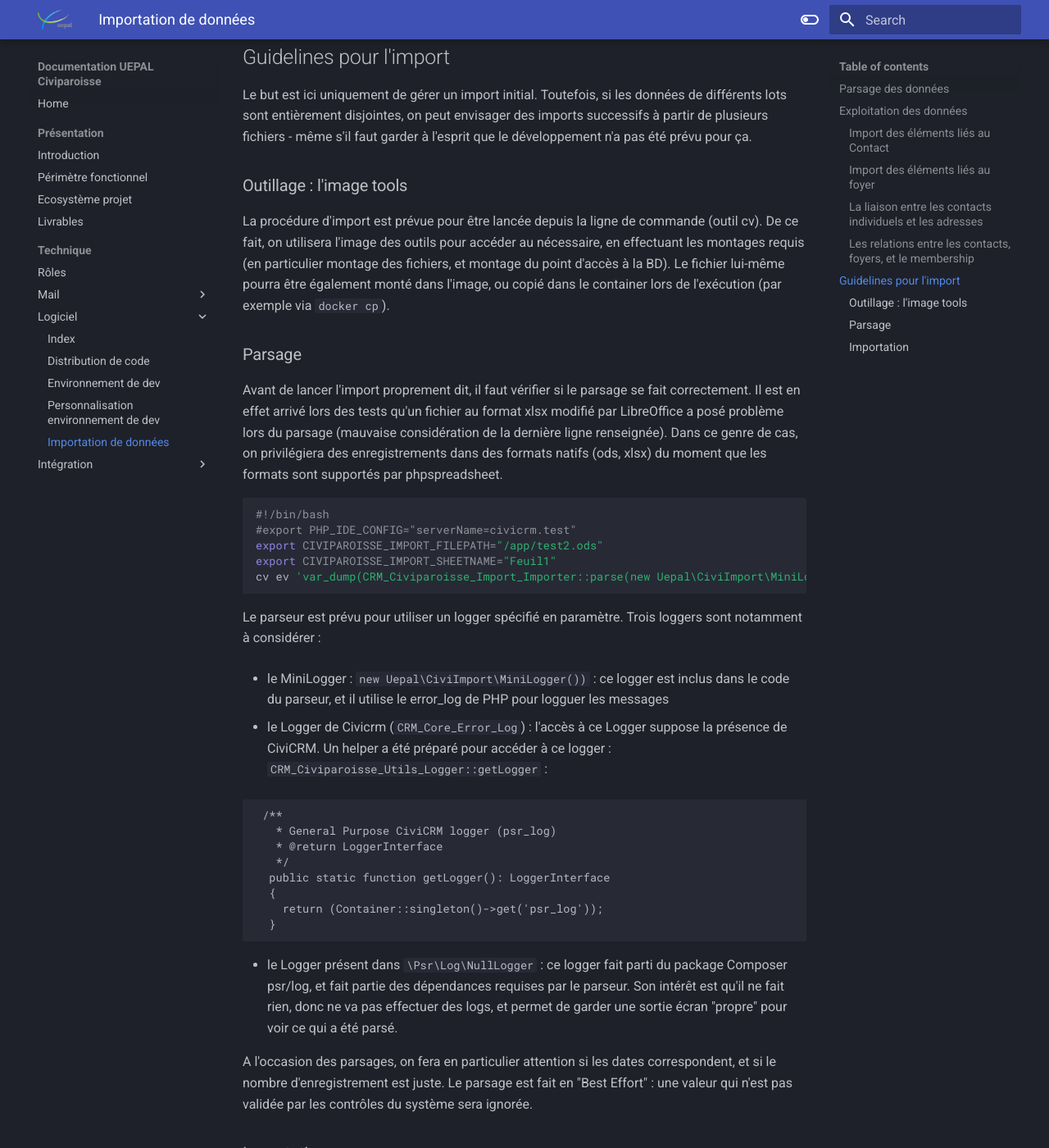
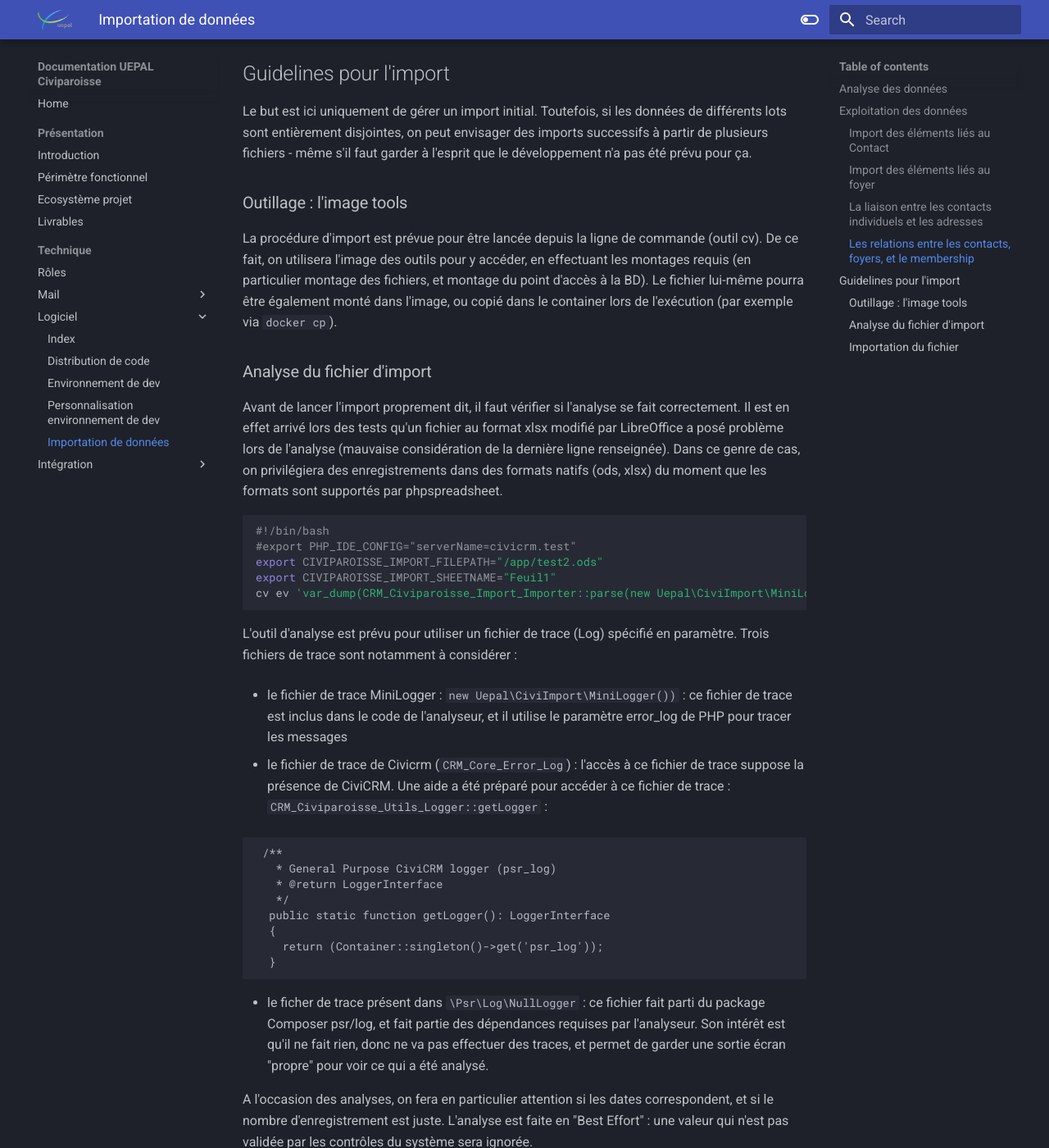
Before and after one commit to UEPAL-Civiparoisse-Documentation/UEPAL-Civiparoisse-Documentation.github.io, an MkDocs documentation site: the page built from docs/TECHNIQUE/LOGICIEL/importation.md, in a window 1280 px wide and 1400 px high, scrolled down 8317 px. Shown: the whole window at 82% size. Built offline with MkDocs 1.6.1 and Material for MkDocs 9.7.7, drawn with Linux system fonts in a browser that asks for light colours; some of the changed text lies outside the part shown.

Commit message:
Update importation.md
Modification de la documentation pour utiliser des termes moins techniques pour la compréhension de tous. Je vais compléter la documenttation en même temps que je fais les tests pour rependre les éléments du SharePoint.

````diff
--- a/docs/TECHNIQUE/LOGICIEL/importation.md
+++ b/docs/TECHNIQUE/LOGICIEL/importation.md
@@ -2,20 +2,20 @@
 
 Civiparoisse a besoin de données pour pouvoir rendre service aux paroisses. Les données initiales ont été collectées et stockées dans un fichier excel ad-hoc, dont le format est décrit dans un document tiers. Deux étapes sont nécessaires pour importer les données : parser le fichier excel, puis exploiter les données.
 
-## Parsage des données
+## Analyse des données
 
-Le parsage du fichier excel peut être effectué grâce à la librairie phpoffice/phpspreadsheet, qui est une dépendance (récente) de CiviCRM. Les données parsées correspondent à une partie d'une pseudo-table globale de connaissances sur les paroissiens.
+L'analyse du fichier excel peut être effectué grâce à la librairie phpoffice/phpspreadsheet, qui est une dépendance (récente) de CiviCRM. Les données analysées correspondent à une partie d'une pseudo-table globale de connaissances sur les paroissiens.
 
-Il a semblé judicieux de mettre le code relatif au parsage des données dans une bibliothèque séparée, afin de pouvoir éventuellement réutiliser le code de parsage pour une validation du fichier Excel hors CiviCRM.
+Il a semblé judicieux de mettre le code relatif à l'analyse des données dans une bibliothèque séparée, afin de pouvoir éventuellement réutiliser le code de cette analyse pour une validation du fichier Excel hors CiviCRM.
 
-Le parsage est conceptuellement simple : on crée des parseurs de colonnes issus d'une même classe abstraite pour analyser les différents cellules d'une ligne de données, et on met les résultats du parsage dans une structure de données.
+L'analyse est conceptuellement simple : on crée des noms de règles d'analyses sous forme de colonnes issus d'une même classe abstraite pour analyser les différents cellules d'une ligne de données, et on met les résultats de l'analyse dans une structure de données.
 
-Parser une ligne consiste donc à exécuter l'ensemble des parseurs disponibles.
+Analyser une ligne consiste donc à exécuter l'ensemble des règles d'analyses disponibles.
 
-Le code prévoit des contrôles sur les données ; une donnée jugée invalide est ignorée. Les contrôles similaires (par exemple sur la casse, ou sur des expressions rationnelles) sont implémentées dans des classes abstraites qui découlent du parseur principal afin de factoriser le code.
+Le code prévoit des contrôles sur les données ; une donnée jugée invalide est ignorée. Les contrôles similaires (par exemple sur la casse, ou sur des expressions rationnelles) sont implémentées dans des classes abstraites qui découlent des règles d'analyses principales afin de factoriser le code.
 
 
-On liste en-dessous les parseurs, et les contrôles effectués. On arrive à déduire du nom du parseur le champ concerné du fichier Excel. En plus des champs proprement dit, on récupère égalemement le numéro de ligne. Celui-ci pourra éventuellement être utile pour les logs de message d'erreur.
+On liste en-dessous les règles d'analyses, et les contrôles effectués. On arrive à déduire du nom de la règle d'analyse le champ concerné du fichier Excel. En plus des champs proprement dit, on récupère égalemement le numéro de ligne. Celui-ci pourra éventuellement être utile pour les fichiers de trace des messages d'erreurs.
 
 !!! bug
     Remarque globale pour tous les parsers "Oui/Non" : vérifier que Excel renvoie bien Oui/Non, et pas Vrai/Faux
@@ -26,33 +26,33 @@
 !!! bug
     Téléphones : on peut avoir des numéros à l'étranger (Allemagne, Suisse, ...)
 
-|Parseur|Contrôle|
+|Nom de la règle|Contrôle|
 |-----|-----|
-|AdresseLigne1Parser|Ne pas matcher la chaîne vide (Regex : `'/^[[:space:]]*$/'`)|
-|AdresseLigne2Parser|Ne pas matcher la chaîne vide (Regex : `'/^[[:space:]]*$/'`)|
-|AdresseLigne3Parser|Ne pas matcher la chaîne vide (Regex : `'/^[[:space:]]*$/'`)|
+|AdresseLigne1Parser|Ne pas analyser une chaîne vide (Regex : `'/^[[:space:]]*$/'`)|
+|AdresseLigne2Parser|Ne pas analyser une chaîne vide (Regex : `'/^[[:space:]]*$/'`)|
+|AdresseLigne3Parser|Ne pas analyser une chaîne vide (Regex : `'/^[[:space:]]*$/'`)|
 |AdulteParser|Doit correspondre soit à la chaîne `'Oui'` soit à la chaîne `'Non'`|
 |CiviliteParser|Doit correspondre soit à la chaîne `'M.'` soit à la chaîne `'Mme'`|
-|CodePostalParser|Doit matcher `'/^([[:upper:]]+-)?[0-9]{5}$/'`|
-|DateNaissanceParser|Doit être parsable avec le format DateTime `'d/m/Y|'`|
-|DiversParser|Ne pas matcher la chaîne vide (Regex : `'/^[[:space:]]*$/'`)|
+|CodePostalParser|Doit correspondre à 5 chiffres `'/^([[:upper:]]+-)?[0-9]{5}$/'`|
+|DateNaissanceParser|Doit correspondre au format DateTime `'d/m/Y|'`|
+|DiversParser|Ne pas analyser une chaîne vide (Regex : `'/^[[:space:]]*$/'`)|
 |ElecteurParser|Doit correspondre soit à la chaîne `'Oui'` soit à la chaîne `'Non'`|
 |EmailAutreParser|Doit passer avec `filter_var` avec `FILTER_VALIDATE_EMAIL` |
 |EmailPriveParser|Doit passer avec `filter_var` avec `FILTER_VALIDATE_EMAIL`|
 |EnfantParser|Doit correspondre soit à la chaîne `'Oui'` soit à la chaîne `'Non'`|
-|FoyerAppartenanceParser|Ne pas matcher la chaîne vide (Regex : `'/^[[:space:]]*$/'`)|
-|LieuNaissanceParser|Ne pas matcher la chaîne vide (Regex : `'/^[[:space:]]*$/'`)|
-|NomConjointParser|Ne pas matcher la chaîne vide (Regex : `'/^[[:space:]]*$/'`)|
-|NomNaissanceParser|Doit matcher la Regex `'#^[[:upper:]]+([ \-\'/][[:upper:]]+)*$#'`|
-|NomParentsParser|Ne pas matcher la chaîne vide (Regex : `'/^[[:space:]]*$/'`)|
-|NomParser|Doit matcher la Regex `'#^[[:upper:]]+([ \-\'/][[:upper:]]+)*$#'`|
-|PaysParser|Ne pas matcher la chaîne vide (Regex : `'/^[[:space:]]*$/'`)|
-|PrenomParser|Doit matcher la regex `'/^[[:upper:]][[:lower:]éèêëüôïàù]+(-[[:upper:]][[:lower:]éèêëüôïàù]+)*$/'`|
+|FoyerAppartenanceParser|Ne pas analyser une chaîne vide (Regex : `'/^[[:space:]]*$/'`)|
+|LieuNaissanceParser|Ne pas analyser une chaîne vide (Regex : `'/^[[:space:]]*$/'`)|
+|NomConjointParser|Ne pas analyser une chaîne vide (Regex : `'/^[[:space:]]*$/'`)|
+|NomNaissanceParser|Doit correspondre à la règle Regex `'#^[[:upper:]]+([ \-\'/][[:upper:]]+)*$#'`|
+|NomParentsParser|Ne pas analyser une chaîne vide (Regex : `'/^[[:space:]]*$/'`)|
+|NomParser|Doit correspondre à la règle Regex `'#^[[:upper:]]+([ \-\'/][[:upper:]]+)*$#'`|
+|PaysParser|Ne pas analyser une chaîne vide (Regex : `'/^[[:space:]]*$/'`)|
+|PrenomParser|Doit correspondre à la règle Regex `'/^[[:upper:]][[:lower:]éèêëüôïàù]+(-[[:upper:]][[:lower:]éèêëüôïàù]+)*$/'`|
 |RowIndexParser|La valeur doit être non vide et numérique (`is_numeric`)|
-|TelephoneAutreParser|Doit matcher la Regex `'#^00 33 [12345679] [0-9]{2} [0-9]{2} [0-9]{2} [0-9]{2}$#'`|
-|TelephoneFixeParser|Doit matcher la Regex `'#^00 33 [123459] [0-9]{2} [0-9]{2} [0-9]{2} [0-9]{2}$#'`|
-|TelephonePortableParser|Doit matcher la Regex `'#^00 33 [67] [0-9]{2} [0-9]{2} [0-9]{2} [0-9]{2}$#'`|
-|VilleParser|Doit matcher la Regex `'#^[[:upper:]]+([ \-\'/][[:upper:]]+)*$#'`|
+|TelephoneAutreParser|Doit correspondre à la règle Regex `'#^00 33 [12345679] [0-9]{2} [0-9]{2} [0-9]{2} [0-9]{2}$#'`|
+|TelephoneFixeParser|Doit correspondre à la règle Regex `'#^00 33 [123459] [0-9]{2} [0-9]{2} [0-9]{2} [0-9]{2}$#'`|
+|TelephonePortableParser|Doit correspondre à la règle Regex `'#^00 33 [67] [0-9]{2} [0-9]{2} [0-9]{2} [0-9]{2}$#'`|
+|VilleParser|Doit correspondre à la règle Regex `'#^[[:upper:]]+([ \-\'/][[:upper:]]+)*$#'`|
 
 
 
@@ -68,7 +68,7 @@
 ### Import des éléments liés au Contact
 
 
-Le parsage crée des objets de type Uepal\CiviImport\ParsedContact. Pour importer les éléments, il faut d'abord commencer par identifier les entités cibles de CiviCRM :
+L'analyse crée des objets de type Uepal\CiviImport\ParsedContact. Pour importer les éléments, il faut d'abord commencer par identifier les entités cibles de CiviCRM :
 
 * le contact : on aura un contact par ligne. Les attributs qui seront stockés sont les suivants :
 *
@@ -346,11 +346,11 @@
 
 ### Outillage : l'image tools
 
-La procédure d'import est prévue pour être lancée depuis la ligne de commande (outil cv). De ce fait, on utilisera l'image des outils pour accéder au nécessaire, en effectuant les montages requis (en particulier montage des fichiers, et montage du point d'accès à la BD). Le fichier lui-même pourra être également monté dans l'image, ou copié dans le container lors de l'exécution (par exemple via `docker cp`).
+La procédure d'import est prévue pour être lancée depuis la ligne de commande (outil cv). De ce fait, on utilisera l'image des outils pour y accéder, en effectuant les montages requis (en particulier montage des fichiers, et montage du point d'accès à la BD). Le fichier lui-même pourra être également monté dans l'image, ou copié dans le container lors de l'exécution (par exemple via `docker cp`).
 
-### Parsage
+### Analyse du fichier d'import
 
-Avant de lancer l'import proprement dit, il faut vérifier si le parsage se fait correctement. Il est en effet arrivé lors des tests qu'un fichier au format xlsx modifié par LibreOffice a posé problème lors du parsage (mauvaise considération de la dernière ligne renseignée). Dans ce genre de cas, on privilégiera des enregistrements dans des formats natifs (ods, xlsx) du moment que les formats sont supportés par phpspreadsheet.
+Avant de lancer l'import proprement dit, il faut vérifier si l'analyse se fait correctement. Il est en effet arrivé lors des tests qu'un fichier au format xlsx modifié par LibreOffice a posé problème lors de l'analyse (mauvaise considération de la dernière ligne renseignée). Dans ce genre de cas, on privilégiera des enregistrements dans des formats natifs (ods, xlsx) du moment que les formats sont supportés par phpspreadsheet.
 
 ```bash
 #!/bin/bash
@@ -360,11 +360,11 @@
 cv ev 'var_dump(CRM_Civiparoisse_Import_Importer::parse(new Uepal\CiviImport\MiniLogger()))'
 ```
 
-Le parseur est prévu pour utiliser un logger spécifié en paramètre. Trois loggers sont notamment à considérer :
+L'outil d'analyse est prévu pour utiliser un fichier de trace (Log) spécifié en paramètre. Trois fichiers de trace sont notamment à considérer :
 
-* le MiniLogger : `new Uepal\CiviImport\MiniLogger())` : ce logger est inclus dans le code du parseur, et il utilise le error_log de PHP pour logguer les messages
+* le fichier de trace MiniLogger : `new Uepal\CiviImport\MiniLogger())` : ce fichier de trace est inclus dans le code de l'analyseur, et il utilise le paramètre error_log de PHP pour tracer les messages
 
-* le Logger de Civicrm (`CRM_Core_Error_Log`) : l'accès à ce Logger suppose la présence de CiviCRM. Un helper a été préparé pour accéder à ce logger : `CRM_Civiparoisse_Utils_Logger::getLogger` :
+* le fichier de trace de Civicrm (`CRM_Core_Error_Log`) : l'accès à ce fichier de trace suppose la présence de CiviCRM. Une aide a été préparé pour accéder à ce fichier de trace : `CRM_Civiparoisse_Utils_Logger::getLogger` :
 
 ```php
  /**
@@ -377,11 +377,11 @@
   }
 ```
 
-* le Logger présent dans `\Psr\Log\NullLogger` : ce logger fait parti du package Composer psr/log, et fait partie des dépendances requises par le parseur. Son intérêt est qu'il ne fait rien, donc ne va pas effectuer des logs, et permet de garder une sortie écran "propre" pour voir ce qui a été parsé.
+* le ficher de trace présent dans `\Psr\Log\NullLogger` : ce fichier fait parti du package Composer psr/log, et fait partie des dépendances requises par l'analyseur. Son intérêt est qu'il ne fait rien, donc ne va pas effectuer des traces, et permet de garder une sortie écran "propre" pour voir ce qui a été analysé.
 
-A l'occasion des parsages, on fera en particulier attention si les dates correspondent, et si le nombre d'enregistrement est juste. Le parsage est fait en "Best Effort" : une valeur qui n'est pas validée par les contrôles du système sera ignorée.
+A l'occasion des analyses, on fera en particulier attention si les dates correspondent, et si le nombre d'enregistrement est juste. L'analyse est faite en "Best Effort" : une valeur qui n'est pas validée par les contrôles du système sera ignorée.
 
-### Importation
+### Importation du fichier
 
 L'importation est réalisée également en ligne de commande.
 
````
